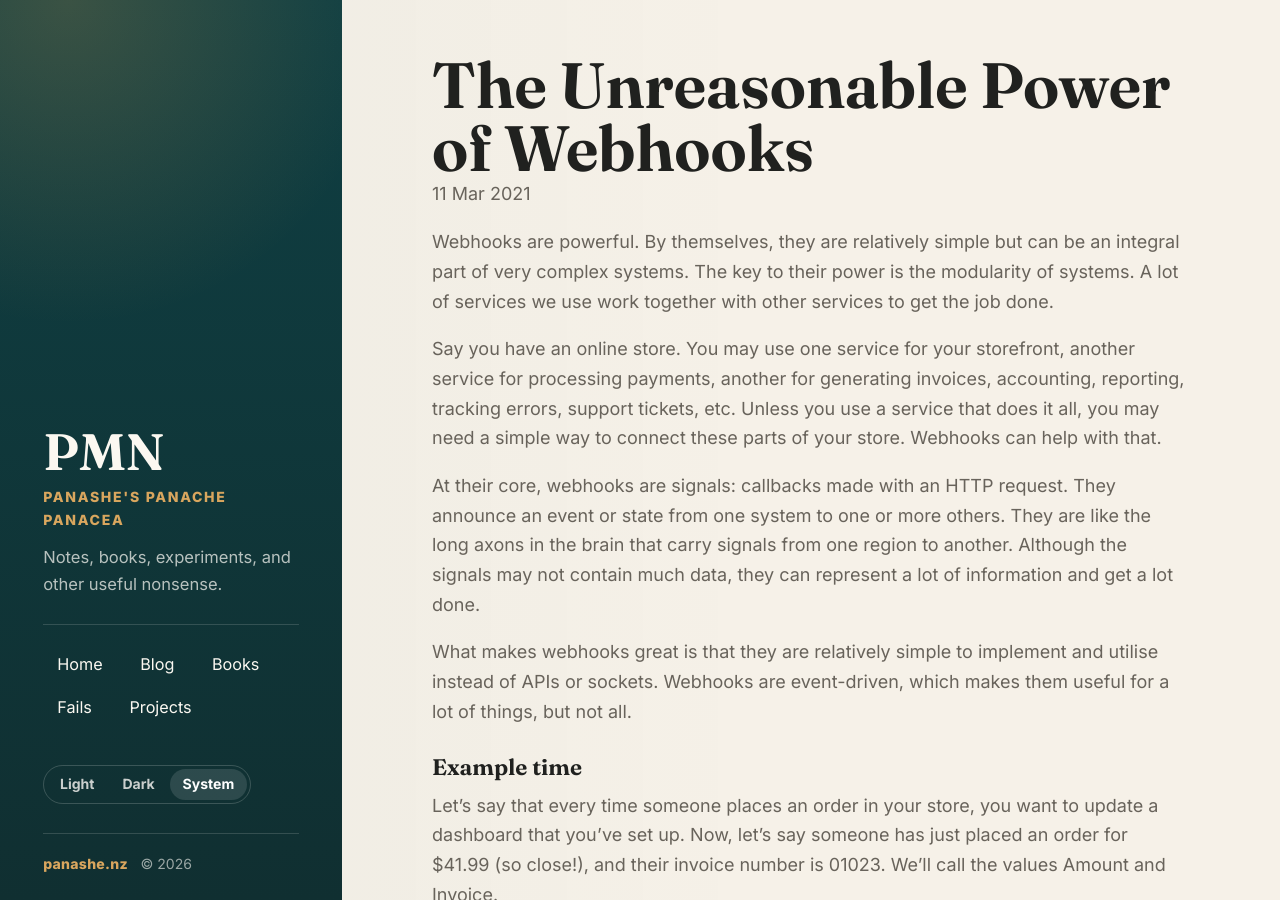
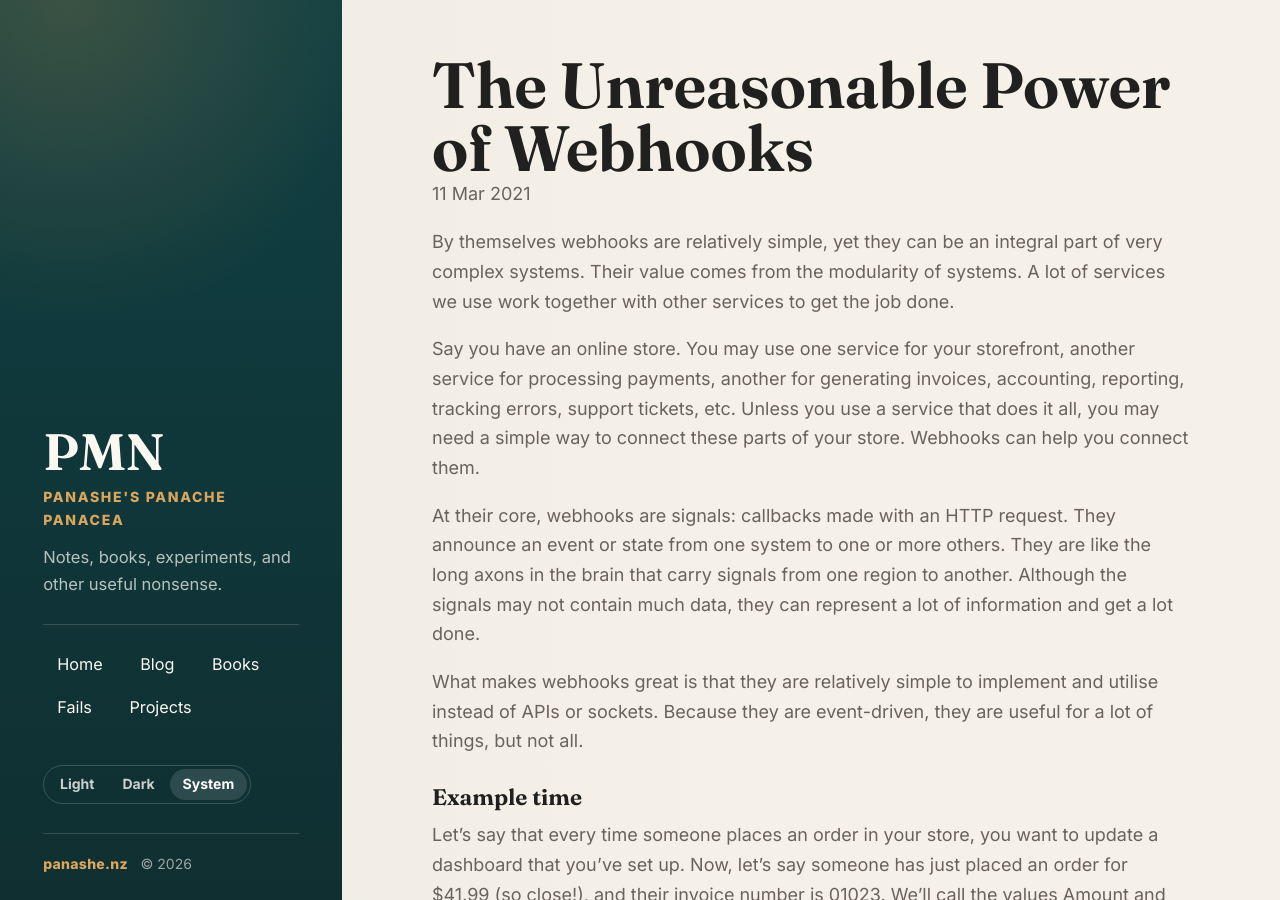
Before and after one commit to anphase/pmn.nz, a Jekyll site: the page built from _posts/2021-03-11-The Unreasonable Power of Webhooks.md, in a window 1280 px wide and 900 px high. Built offline with Jekyll 4.4.1, drawn with Linux system fonts in a browser that asks for light colours.

Commit message:
Update CHANGELOG.md, _posts/2021-03-11-The Unreasonable Power of Webhooks.md

```diff
--- a/_posts/2021-03-11-The Unreasonable Power of Webhooks.md
+++ b/_posts/2021-03-11-The Unreasonable Power of Webhooks.md
@@ -5,13 +5,13 @@ categories: productivity
 date:   2021-03-11
 ---
 
-Webhooks are powerful. By themselves, they are relatively simple but can be an integral part of very complex systems. The key to their power is the modularity of systems. A lot of services we use work together with other services to get the job done.
+By themselves webhooks are relatively simple, yet they can be an integral part of very complex systems. Their value comes from the modularity of systems. A lot of services we use work together with other services to get the job done.
 
-Say you have an online store. You may use one service for your storefront, another service for processing payments, another for generating invoices, accounting, reporting, tracking errors, support tickets, etc. Unless you use a service that does it all, you may need a simple way to connect these parts of your store. Webhooks can help with that.
+Say you have an online store. You may use one service for your storefront, another service for processing payments, another for generating invoices, accounting, reporting, tracking errors, support tickets, etc. Unless you use a service that does it all, you may need a simple way to connect these parts of your store. Webhooks can help you connect them.
 
 At their core, webhooks are signals: callbacks made with an HTTP request. They announce an event or state from one system to one or more others. They are like the long axons in the brain that carry signals from one region to another. Although the signals may not contain much data, they can represent a lot of information and get a lot done.
 
-What makes webhooks great is that they are relatively simple to implement and utilise instead of APIs or sockets. Webhooks are event-driven, which makes them useful for a lot of things, but not all.
+What makes webhooks great is that they are relatively simple to implement and utilise instead of APIs or sockets. Because they are event-driven, they are useful for a lot of things, but not all.
 
 ### Example time
 Let's say that every time someone places an order in your store, you want to update a dashboard that you've set up.
```
Also changed, not shown: CHANGELOG.md.
